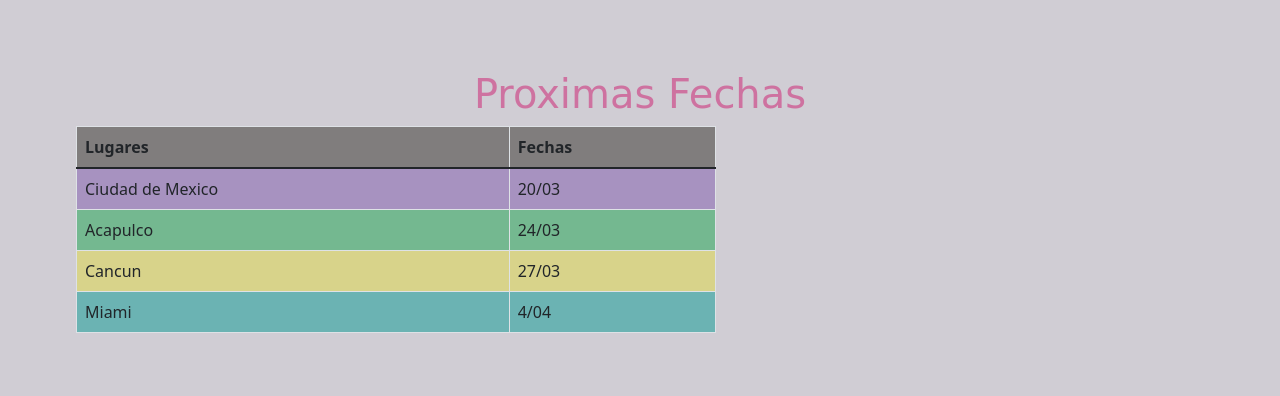
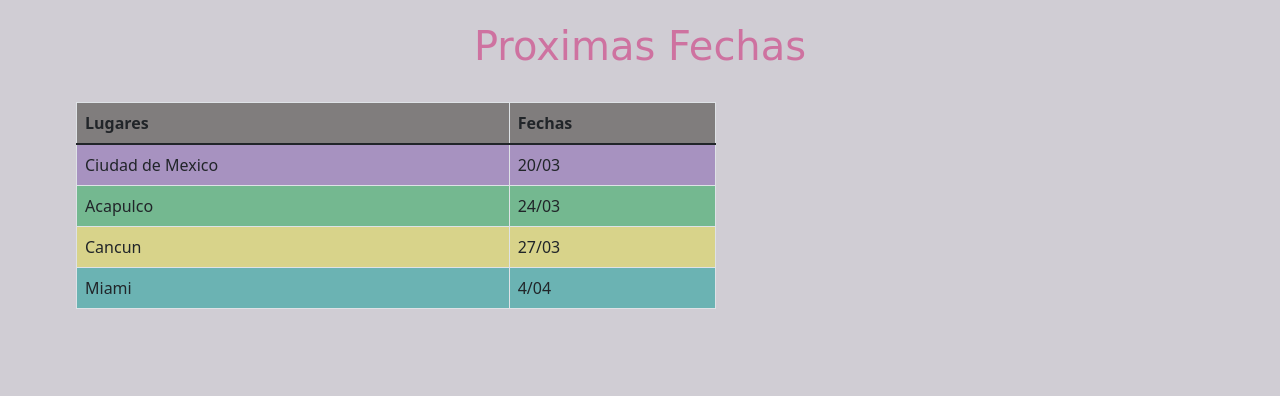
Before and after one commit to carladelpo/pasaporte-viajero-delponte, a website: page pages/proximas-fechas.html in a window 1280 px wide. Shown: the part 153-549 px from the top of the page. Drawn offline with nearby package versions, Linux system fonts and the light colour scheme; a web font is replaced by a local one.

Commit message:
modificacion

```diff
--- a/scss/components/_fechas.scss
+++ b/scss/components/_fechas.scss
@@ -1,5 +1,5 @@
 .div-fecha {
-    padding-top: 4.375em;
+    padding-top: 1.375em;
 }
 
 .table {
```
Also changed, not shown: pages/proximas-fechas.html (+1 -1 lines), css/style.css.
